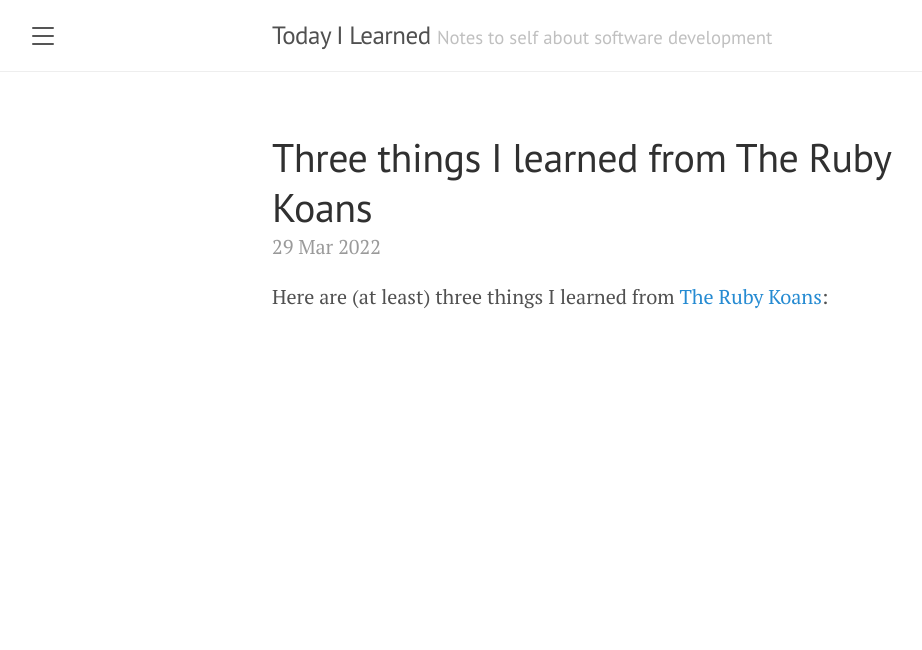
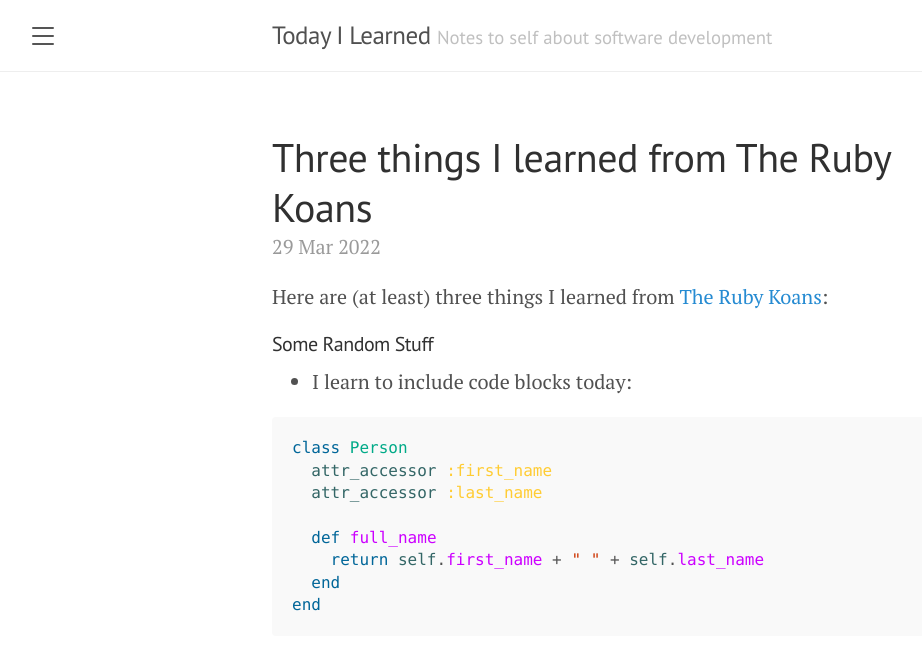
Before and after one commit to anhdao21/study_journal, a Jekyll site: the page built from _posts/2022-03-29-three-things-i-learned-from-the-ruby-koans.md, in a window 1280 px wide. Shown: the top 650 px of the page, without its empty margins (8-930 px from the left). Built offline with Jekyll 4.4.1, drawn with Linux system fonts in a browser that asks for light colours.

Commit message:
Try out some random markdown things

````diff
--- a/_posts/2022-03-29-three-things-i-learned-from-the-ruby-koans.md
+++ b/_posts/2022-03-29-three-things-i-learned-from-the-ruby-koans.md
@@ -4,3 +4,17 @@ title: Three things I learned from The Ruby Koans
 ---
 
 Here are (at least) three things I learned from [The Ruby Koans](http://rubykoans.com/):
+
+#### Some Random Stuff
+- I learn to include code blocks today:
+
+```ruby
+class Person
+  attr_accessor :first_name
+  attr_accessor :last_name
+
+  def full_name
+    return self.first_name + " " + self.last_name
+  end
+end
+```
````
